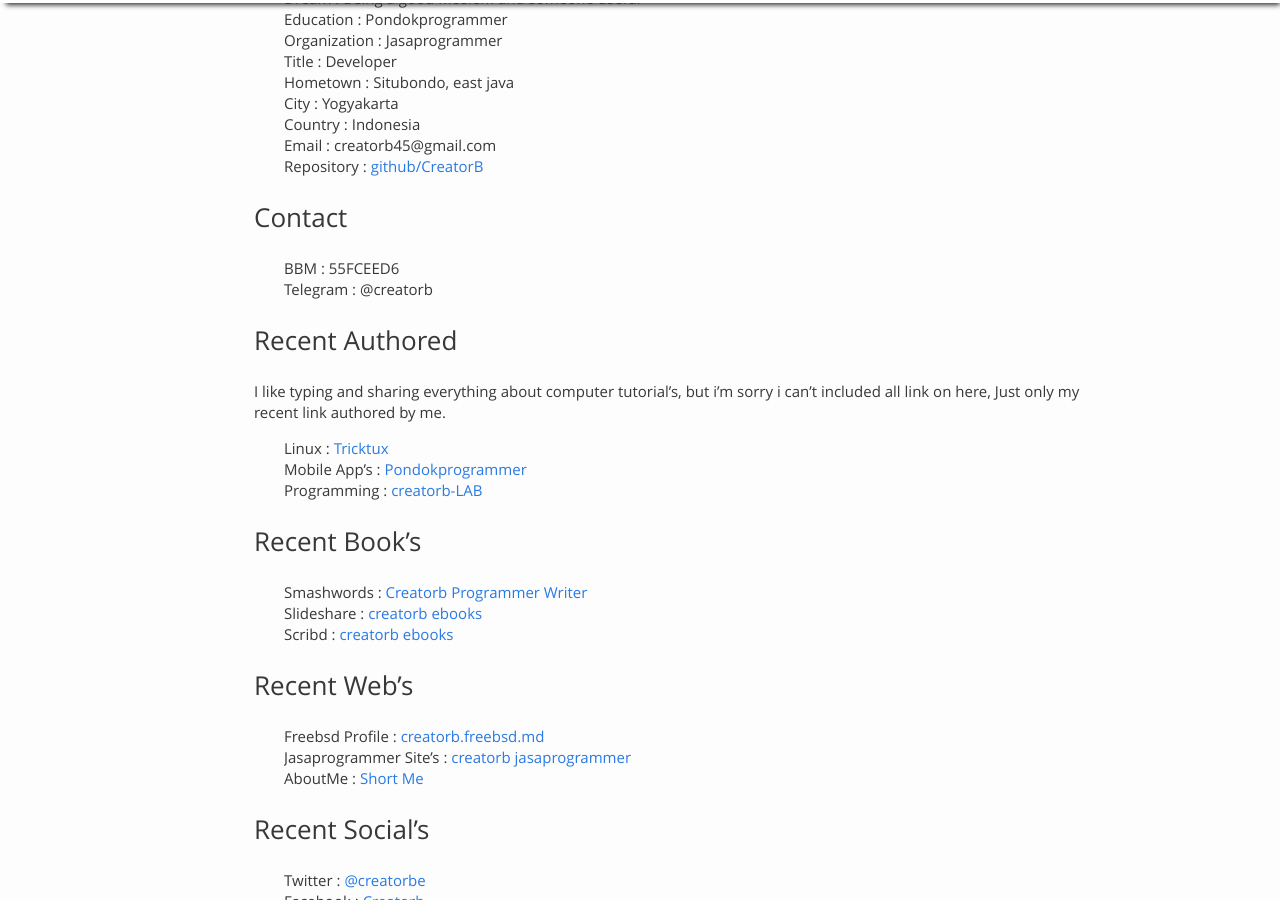
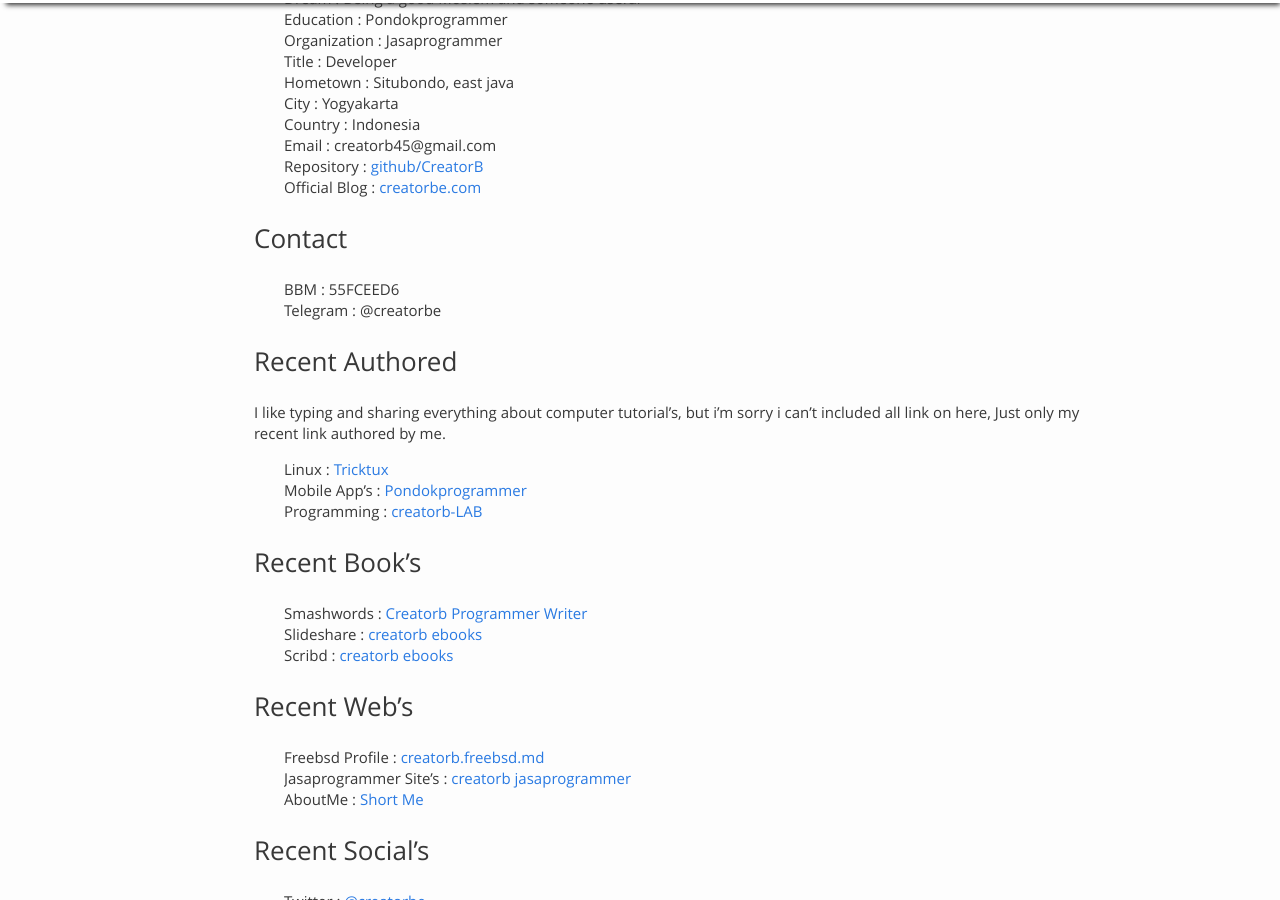
Before and after one commit to CreatorB/creatorb.github.io, a Jekyll site: the page built from _posts/2015-03-16-about-creatorb.markdown, in a window 1280 px wide and 900 px high, scrolled down 521 px. Built offline with Jekyll 4.4.1, drawn with Linux system fonts in a browser that asks for light colours; comment, search, counter and statistics services are not loaded.

Commit message:
add my official blogs

```diff
--- a/_posts/2015-03-16-about-creatorb.markdown
+++ b/_posts/2015-03-16-about-creatorb.markdown
@@ -27,11 +27,13 @@
 * Country 	: Indonesia
 * Email		: creatorb45@gmail.com
 * Repository	: [github/CreatorB](https://github.com/CreatorB){:target="_blank"}
+* Official Blog : [creatorbe.com](http://creatorbe.com)
+
 
 ###Contact
 
 * BBM		: 55FCEED6
-* Telegram	: @creatorb
+* Telegram	: @creatorbe
 
 ###Recent Authored
 I like typing and sharing everything about computer tutorial's, but i'm sorry i can't included all link on here, Just only my recent link authored by me.
```
